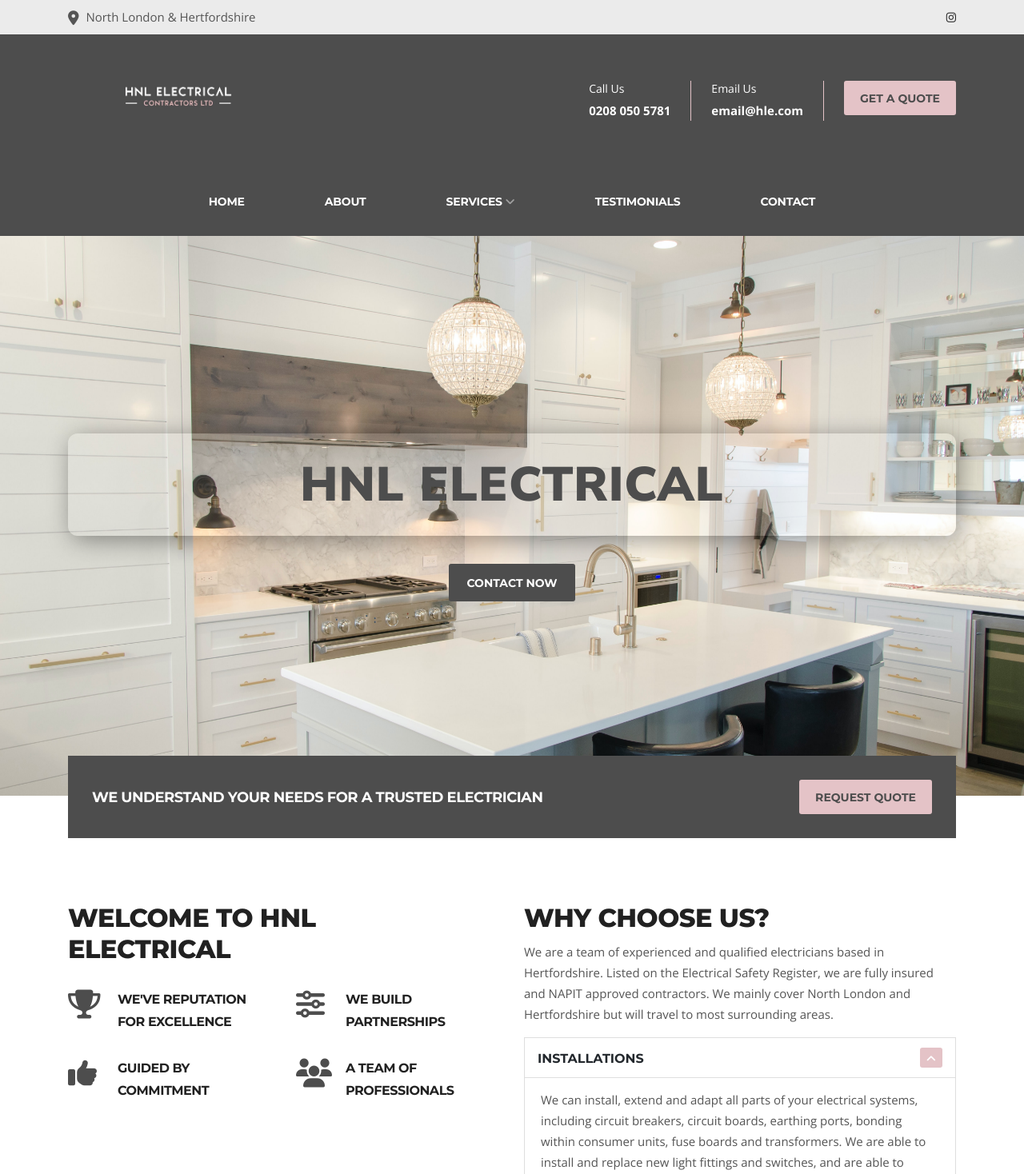
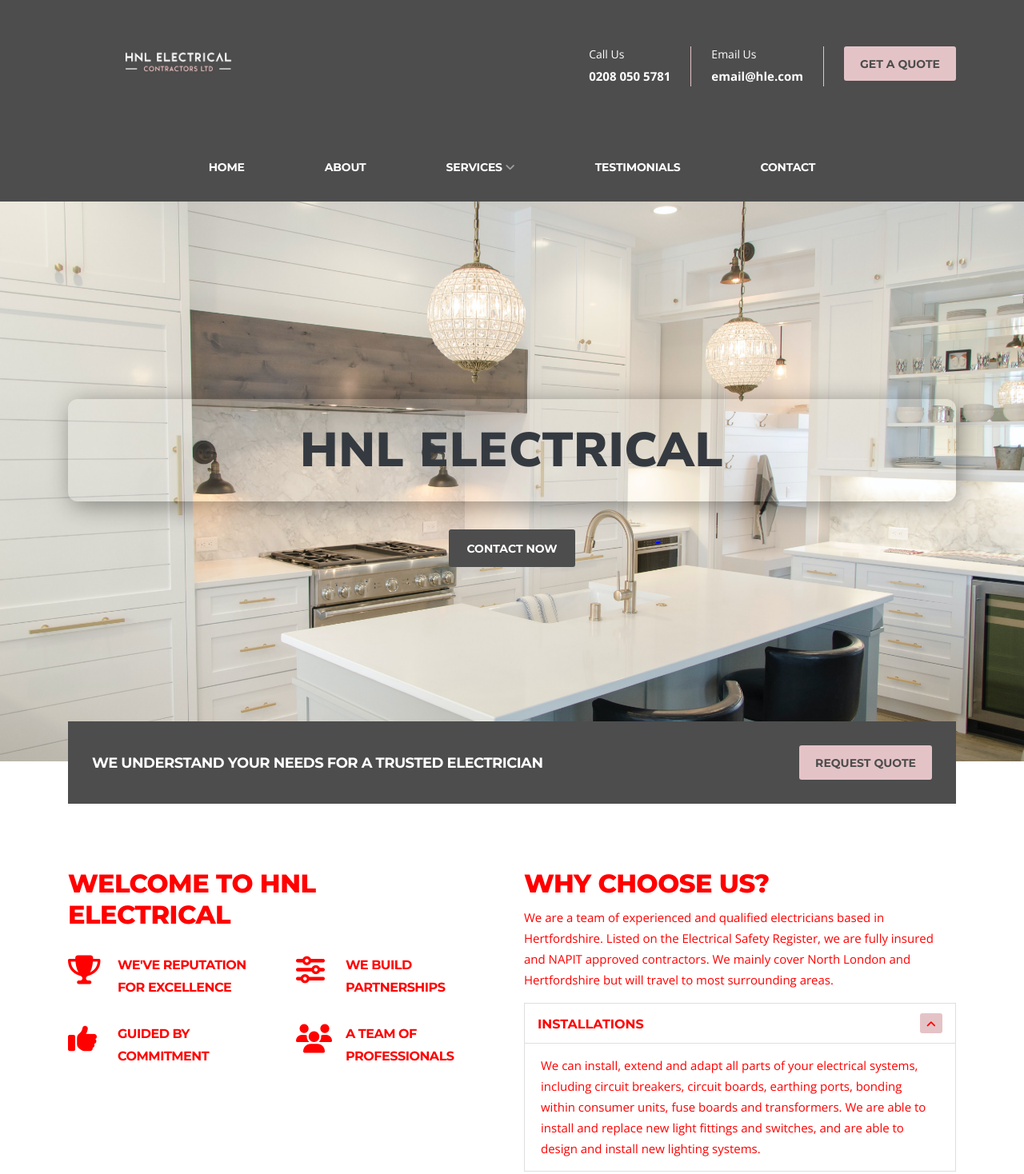
Before and after one commit to RyanZaleski/HNL-Electrical, a plain HTML site: page index.html in a window 1280 px wide. Shown: the top 1468 px of the page at 80% size. Drawn offline with nearby package versions, Linux system fonts and the light colour scheme; some packages are replaced by stand-ins of ours; files whose address does not match are found by name.

```diff
--- a/index.html
+++ b/index.html
@@ -45,35 +45,7 @@
 <body>
   <div class="body-inner">
 
-    <div id="top-bar" class="top-bar">
-        <div class="container">
-          <div class="row">
-              <div class="col-lg-8 col-md-8">
-                <ul class="top-info text-center text-md-left">
-                    <li><i class="fas fa-map-marker-alt"></i> <p class="info-text">North London & Hertfordshire</p>
-                    </li>
-                </ul>
-              </div>
-              <!--/ Top info end -->
 
-              <div class="col-lg-4 col-md-4 top-social text-center text-md-right">
-                <ul class="list-unstyled mobile">
-                    <li>
-
-                      <a class="mobileHidden" title="Instagram" href="https://instagram.com/themefisher.com">
-                          <span class="social-icon"><i class="fab fa-instagram"></i></span>
-                      </a>
-
-                    </li>
-                </ul>
-              </div>
-              <!--/ Top social end -->
-          </div>
-          <!--/ Content row end -->
-        </div>
-        <!--/ Container end -->
-    </div>
-    <!--/ Topbar end -->
 <!-- Header start -->
 <header id="header" class="header-one">
   <div class="headerWrapper">
--- a/themes/constra/css/style.css
+++ b/themes/constra/css/style.css
@@ -76,7 +76,7 @@ Description: Constra - Construction Html5 Template
 ================================================== */
 body {
   background: #fff;
-  color: #555;
+  color: red;
 }
 
 body,
@@ -144,7 +144,7 @@ h5 {
   font-family: 'Nunito Sans';
   font-weight: 800;
   letter-spacing: 1px !important;
-  color: #4d4d4d !important;
+  color: #4 !important;
   background-color: rgba(255, 255, 255, 0.116);
   box-shadow: 5px 5px 30px rgba(0, 0, 0, 0.4);
   padding: 35px;
@@ -364,6 +364,7 @@ a:focus {
   margin: 0;
   text-transform: uppercase;
   font-weight: 300;
+  color: red;
 }
 
 .section-sub-title {
@@ -371,7 +372,7 @@ a:focus {
   font-size: 36px;
   line-height: 46px;
   margin: 0 0 60px;
-  color: #212121;
+  color: red;
 }
 
 @media (max-width: 575px) {
@@ -383,6 +384,7 @@ a:focus {
 /* Column title */
 .column-title {
   margin: 0 0 40px;
+  color: red;
 }
 
 .column-title-small {
@@ -525,7 +527,7 @@ cite {
   font-family: "Font Awesome 5 Free";
   content: "\f138";
   margin-right: 10px;
-  color: #4d4d4d;
+  color: red;
   font-size: 12px;
 }
 
@@ -600,7 +602,7 @@ a[href^=tel] {
 
 .btn-white.btn-primary {
   background: #fff;
-  color: #4d4d4d;
+  color: red;
 }
 
 .btn-primary {
@@ -613,7 +615,7 @@ a[href^=tel] {
 
 .btn-dark2 {
   background: #e4c3c7;
-  color: #4d4d4d;
+  color: #4d4d4d;;
 }
 
 .btn-primary:hover,
@@ -665,6 +667,7 @@ a[href^=tel] {
   padding: 8px 0;
   background: #ebebeb;
   position: relative;
+
 }
 
 /* Top info */
@@ -672,6 +675,7 @@ ul.top-info {
   list-style: none;
   margin: 0;
   padding: 0;
+
 }
 
 ul.top-info li {
@@ -679,14 +683,15 @@ ul.top-info li {
   line-height: 10px;
   display: inline-block;
   margin-left: 0;
-  padding-right: 15px;
+
+
 }
 
 ul.top-info li i {
   font-size: 18px;
   position: relative;
-  top: 2px;
-  margin-right: 5px;
+  top: 1.5px;
+  margin-right: 10px;
 }
 
 ul.top-info li p.info-text {
@@ -882,6 +887,15 @@ ul.top-info-box {
     justify-content: center;
     flex-wrap: wrap;
     align-items: center;
+
+  }
+
+  .top-bar{
+
+    display: flex;
+    justify-content: center;
+    align-items: center;
+    top: 20px;
   }
 }
 
@@ -1534,7 +1548,7 @@ ul.navbar-nav > li.header-get-a-quote:hover > a:after {
 .slider.border {
   background: none;
   border: 2px solid #4d4d4d !important;
-  color: #4d4d4d !important;
+  color: red !important;
 }
 
 .slider.border:hover {
@@ -1755,6 +1769,7 @@ ul.navbar-nav > li.header-get-a-quote:hover > a:after {
   font-size: 32px;
   line-height: normal;
   margin: 10px 0;
+  color: red;
 }
 
 /*-- Featured Tab --*/
@@ -1884,7 +1899,7 @@ ul.navbar-nav > li.header-get-a-quote:hover > a:after {
 .ts-service-box .ts-service-icon i {
   font-size: 36px;
   float: left;
-  color: #4d4d4d;
+  color: red;
 }
 
 .ts-service-box .ts-service-box-content {
@@ -1910,10 +1925,11 @@ ul.navbar-nav > li.header-get-a-quote:hover > a:after {
 .service-box-title {
   font-size: 16px;
   margin: 0 0 10px;
+  color: red;
 }
 
 .service-box-title a {
-  color: #333;
+  color: red;
 }
 
 .service-box-title a:hover {
@@ -2340,6 +2356,7 @@ ul.navbar-nav > li.header-get-a-quote:hover > a:after {
   font-weight: 700;
   padding: 13px 15px;
   padding-bottom: 10px;
+  color: red;
 }
 
 .accordion-group .card-header .btn:before {
@@ -2357,10 +2374,11 @@ ul.navbar-nav > li.header-get-a-quote:hover > a:after {
   background-color: #333;
   color: #fff;
   transition: .3s;
+  color: red;
 }
 
 .accordion-group .card-header .btn[aria-expanded="true"] {
-  color: #23282d;
+  color: red;
 }
 
 .accordion-group .card-header .btn[aria-expanded="true"]::before {
```
